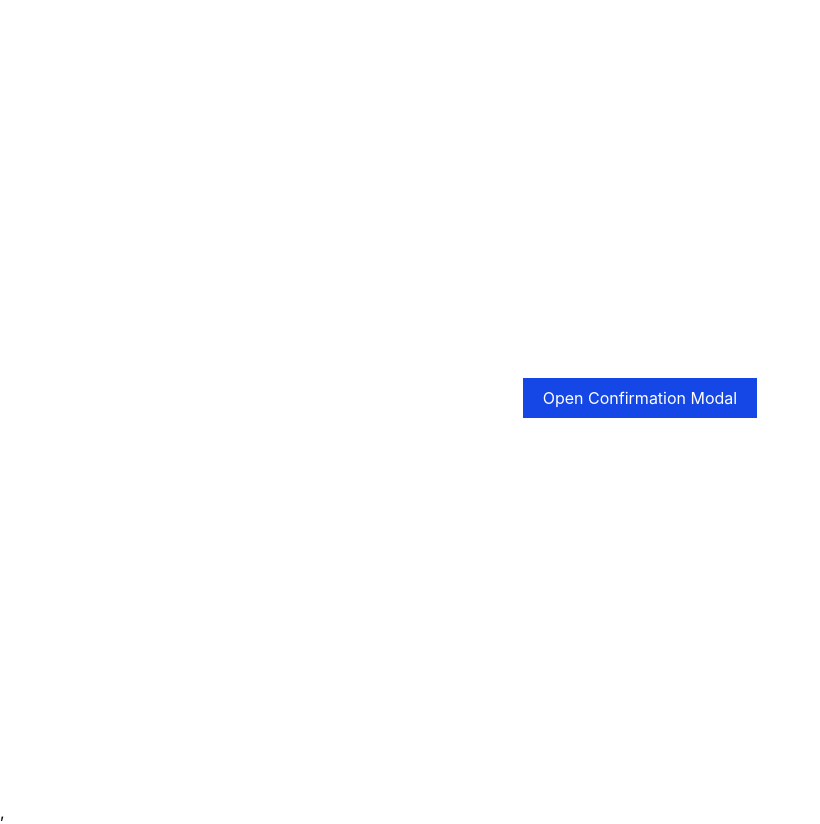
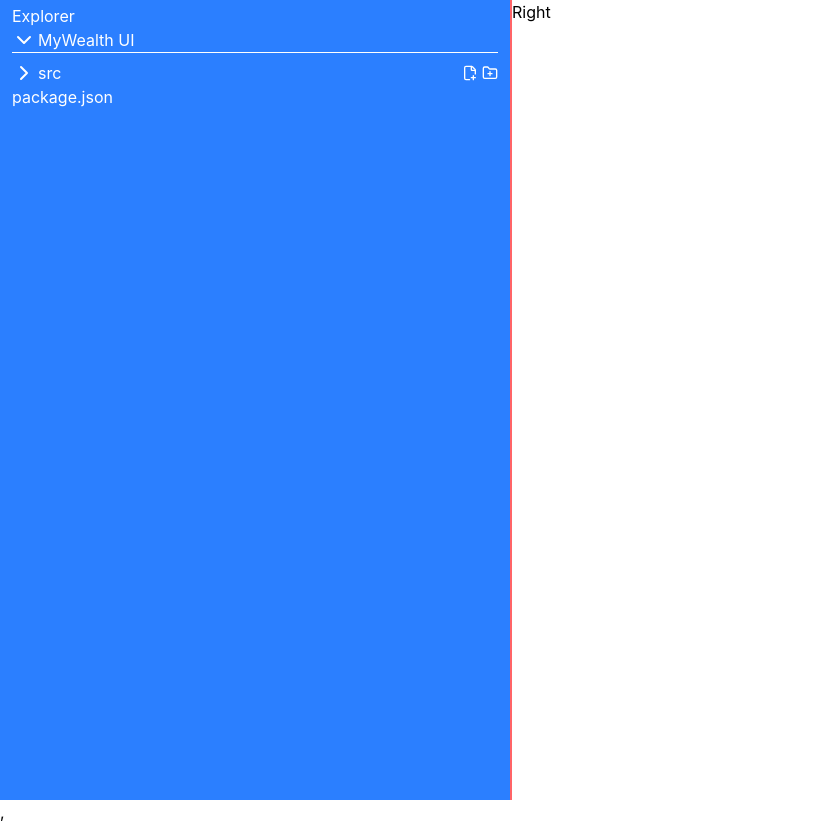
Before and after one commit to mdsameeralam9/React-coding-Practice-for-Interview, a React (Vite) app: page / in a window 1280 px wide. Shown: the whole page, without its empty margins (0-820 px from the left). Built offline with nearby package versions, Linux system fonts and the light colour scheme.

Commit message:
day 7 - file explorer

```diff
--- a/package.json
+++ b/package.json
@@ -13,6 +13,7 @@
     "@tailwindcss/vite": "^4.2.3",
     "@tanstack/react-query": "^5.100.9",
     "axios": "^1.16.0",
+    "lucide-react": "^1.14.0",
     "react": "^19.2.5",
     "react-dom": "^19.2.5",
     "tailwindcss": "^4.2.3"
--- a/src/App.tsx
+++ b/src/App.tsx
@@ -3,14 +3,16 @@
 // Day 3 - import ProgressBar from './Progressbar'
 // Day 4 - import Form from './Form'
 // Day 5 - import GreetingLayout from './Greeting/GreetingLayout'
-import AutoSaveLayout from './AutoSave/AutoSaveLayout'
-import ConfirmModalLayout from './ConfirmModal/ConfirmModalLayout'
-// Day 5 -  import LeapYearChecker from './LeapYear/Layout'
+// Day 5 -import AutoSaveLayout from './AutoSave/AutoSaveLayout'
+// Day 5 -import ConfirmModalLayout from './ConfirmModal/ConfirmModalLayout'
+// Day 5 - import FileExplorerLayout from './FileExplorer/FileExplorerLayout'
+// Day 6 -  import LeapYearChecker from './LeapYear/Layout'
+import FileExplorerLayout from './FileExplorer/FileExplorerLayout'
 
 
 const App = () => {
   return (
-    <ConfirmModalLayout />
+    <FileExplorerLayout />
   )
 }
 
--- /dev/null
+++ b/src/FileExplorer/FileExplorer.jsx
@@ -0,0 +1,86 @@
+import { useState } from "react";
+import { explorerData } from "./fileData";
+import Files from "./Files";
+
+
+
+// if Object type
+// const addNewNodeData1 = (node, newFileData) => {
+//   const newNode = {
+//     id: Date.now(),
+//     name: newFileData.fileFolderName,
+//     isFolder: newFileData.type,
+//     items: [],
+//   };
+
+//   // Parent folder found
+//   if (node.id === newFileData.id && node.isFolder) {
+//     return {
+//       ...node,
+//       items: [...node.items, newNode],
+//     };
+//   }
+
+//   // Traverse children recursively
+//   if (node.items?.length > 0) {
+//     return {
+//       ...node,
+//       items: node.items.map((child) =>
+//         addNewNodeData(child, newFileData)
+//       ),
+//     };
+//   }
+
+//   return node;
+// };
+
+//addNewNodeData type array
+const addNewNodeData = (currentData = [], newFileData) => {
+  const newNode = {
+    id: Date.now(),
+    name: newFileData.fileFolderName,
+    isFolder: newFileData.type,
+    items: [],
+  };
+
+  return currentData.map((item) => {
+    // Parent folder found
+    if (item.id === newFileData.id) {
+      return {
+        ...item,
+        items: [...item.items, newNode],
+      };
+    }
+
+    // Check nested folders recursively
+    if (item.items?.length > 0) {
+      return {
+        ...item,
+        items: addNewNodeData(item.items, newFileData),
+      };
+    }
+
+    // No changes
+    return item;
+  });
+};
+
+const FileExplorer = () => {
+  const [fileData, setFileData] = useState(structuredClone(explorerData));
+
+  const callParent = (newFileData = {}) => {
+    console.log(newFileData);
+    const newAllData = addNewNodeData(structuredClone(fileData), newFileData);
+    setFileData(newAllData);
+  };
+
+  return (
+    <div className="my-2 flex flex-col">
+      {fileData?.map((file) => {
+        return <Files data={file} key={file?.id} callParent={callParent} />;
+      })}
+    </div>
+  );
+};
+
+export default FileExplorer;
--- /dev/null
+++ b/src/FileExplorer/FileExplorerLayout.jsx
@@ -0,0 +1,25 @@
+import React from 'react';
+import { ChevronDown } from 'lucide-react';
+import FileExplorer from './FileExplorer';
+
+const FileExplorerLayout = () => {
+  return (
+    <div className='flex w-full h-screen'>
+        <div className="left border-r-2 border-red-400 bg-blue-500 py-1 px-3 text-white" style={{width: "40%"}}>
+            <h1>Explorer</h1>
+
+            <div className="flex gap-0.5 items-center border-b">
+              <ChevronDown />
+              <span>MyWealth UI</span>
+            </div>
+
+            <FileExplorer />
+        </div>
+         <div className="left bg-white" style={{width: "60%"}}>
+            Right
+         </div>
+    </div>
+  )
+}
+
+export default FileExplorerLayout
--- /dev/null
+++ b/src/FileExplorer/Files.jsx
@@ -0,0 +1,113 @@
+import React, { Fragment, useState } from "react";
+import {
+  ChevronDown,
+  ChevronRight,
+  ConstructionIcon,
+  FilePlusCorner,
+  FolderPlus,
+} from "lucide-react";
+
+const Files = ({ data = {}, callParent = () => {} }) => {
+  const [showChild, setShowChild] = useState(false);
+  const [fileFoderName, setFileFoderName] = useState("");
+  const [showInput, setShowInput] = useState(false);
+  const [isFile, setIsFile] = useState(false);
+
+  const {
+    name = "",
+    isFolder = false,
+    items = [],
+    id = "",
+  } = data;
+
+  const addFileAndFolder = (type) => {
+    setIsFile(type);
+    setShowInput(true);
+  };
+
+  //handleChange
+  const handleChange = (e) => {
+    const val = e.target.value;
+    setFileFoderName(val);
+  };
+
+  const addNewFIleAndFolder = () => {
+    const payload = {
+      id,
+      type: isFile,
+      fileFoderName,
+    };
+    console.log(payload);
+    callParent(payload);
+    setFileFoderName('');
+    setShowInput(false)
+  };
+
+  // handleKeyDown
+  const handleKeyDown = (e) => {
+    // if (!fileFoderName) return;
+    if (e.keyCode === 13 || e.key === "Enter") {
+      // save file name
+      addNewFIleAndFolder();
+    }
+  };
+
+  // handleBlur
+  const handleBlur = (e) => {
+    // if (!fileFoderName) return;
+    // save file name
+    addNewFIleAndFolder();
+  };
+
+  return (
+    <Fragment>
+      {isFolder ? (
+        <div className="folderWraper">
+          <div
+            className="singleFile flex justify-between cursor-pointer items-center"
+            onClick={() => setShowChild((p) => !p)}
+          >
+            <div className="filename flex gap-0.5">
+              <ChevronRight />
+              <span>{name}</span>
+            </div>
+
+            <div className="actions flex gap-1">
+              <FilePlusCorner
+                size={16}
+                onClick={() => addFileAndFolder(false)}
+              />
+              <FolderPlus size={16} onClick={() => addFileAndFolder(true)} />
+            </div>
+          </div>
+
+          {showChild && (
+            <div className="childwitInput">
+              {items.length > 0 && <div className="chilItems pl-4">
+                {items.map((cFile) => (
+                  <Files data={cFile} callParent={callParent} />
+                ))}
+              </div>}
+
+              {showInput && (
+                <input
+                  value={fileFoderName}
+                  onChange={handleChange}
+                  className="border bg-white text-black"
+                  onKeyDown={handleKeyDown}
+                  onBlur={handleBlur}
+                />
+              )}
+            </div>
+          )}
+        </div>
+      ) : (
+        <div className="singleFile flex gap-0.5 cursor-pointer items-cente">
+          <span>{name}</span>
+        </div>
+      )}
+    </Fragment>
+  );
+};
+
+export default Files;
--- /dev/null
+++ b/src/FileExplorer/fileData.js
@@ -0,0 +1,41 @@
+export const explorerData = [
+  {
+    id: 1,
+    name: "src",
+    isFolder: true,
+    items: [
+      {
+        id: 2,
+        name: "components",
+        isFolder: true,
+        items: [
+          {
+            id: 3,
+            name: "Header.js",
+            isFolder: false,
+          },
+          {
+            id: 4,
+            name: "Sidebar.js",
+            isFolder: false,
+          },
+        ],
+      },
+      {
+        id: 5,
+        name: "App.js",
+        isFolder: false,
+      },
+      {
+        id: 6,
+        name: "index.js",
+        isFolder: false,
+      },
+    ],
+  },
+  {
+    id: 7,
+    name: "package.json",
+    isFolder: false,
+  },
+];
```
Also changed, not shown: 1 other file (tests, documents, lock files or other folders).
